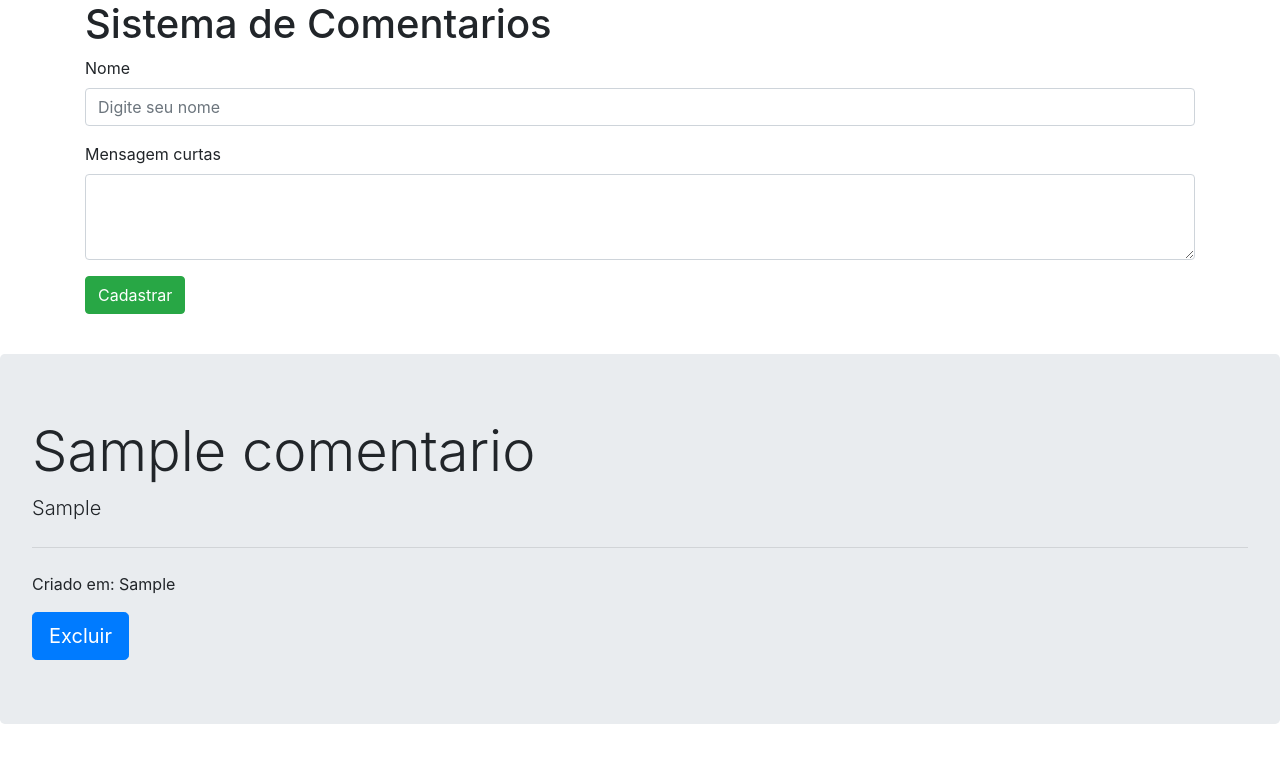
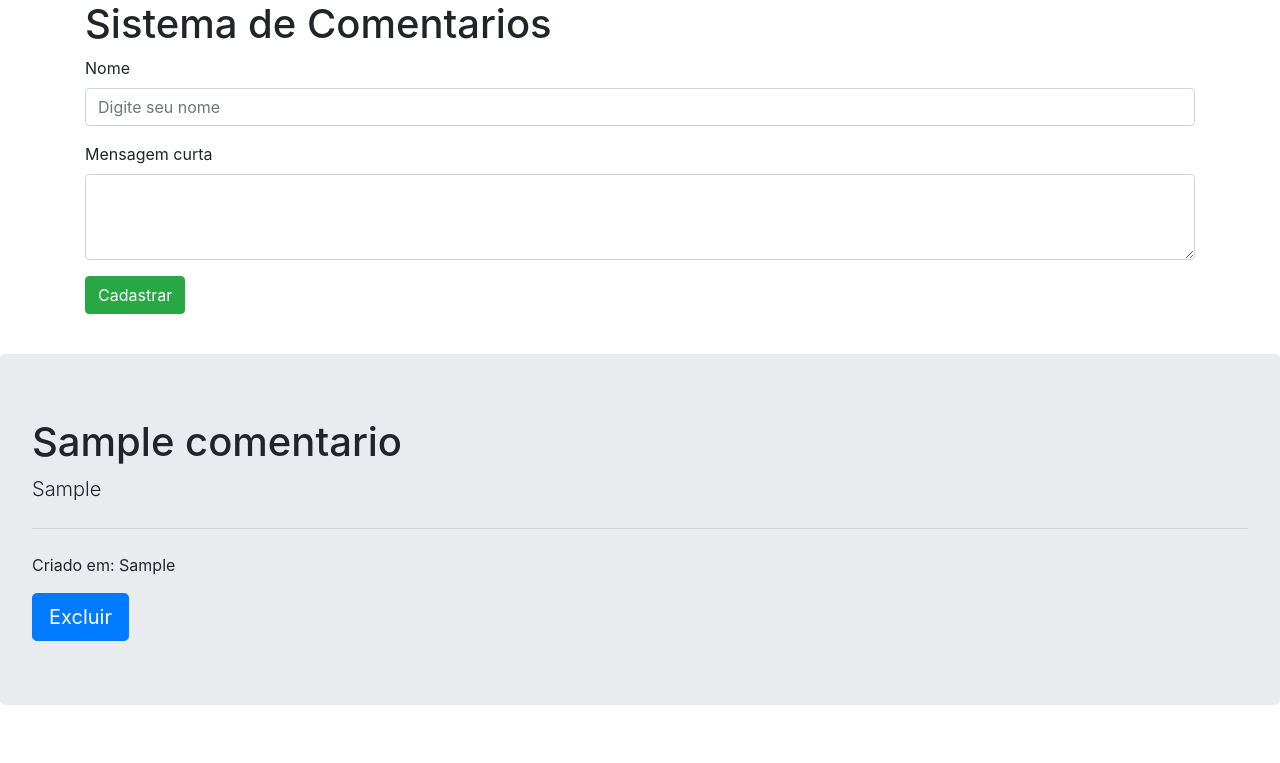
Before and after one commit to Gusttavomarinho/PZP, a PHP site: page /sistema_comentarios/index.php in a window 1280 px wide. Shown: the top 763 px of the page. Run offline with PHP 8.4, Linux system fonts and the light colour scheme; tables that the repository leaves empty or names only in its code hold one stand-in row (values such as "Sample post").

Commit message:
ajustes finais no sistema de comentarios

```diff
--- a/PHPintermediario/sistema_comentarios/index.php
+++ b/PHPintermediario/sistema_comentarios/index.php
@@ -27,7 +27,7 @@ if(isset($_POST['nome']) && empty($_POST['nome']) == false)
             <input type="text" class="form-control" id="form-nome"  placeholder="Digite seu nome" name="nome">
         </div>
         <div class="form-group">
-            <label for="form-mensagem">Mensagem curtas</label>
+            <label for="form-mensagem">Mensagem curta</label>
             <textarea class="form-control" id="form-mensagem" rows="3" name="mensagem"></textarea>
         </div>
         <input type="submit" value="Cadastrar" class="btn btn-success"/><br/><br/>
@@ -42,7 +42,7 @@ if($sql->rowCount() > 0)
     foreach($sql->fetchAll() as $comentario)
     {
         echo '<div class="jumbotron">';
-        echo '<h1 class="display-4">'.$comentario['nome'].'</h1>';
+        echo '<h1 class="display-10">'.$comentario['nome'].'</h1>';
         echo '<p class="lead">'.$comentario['mensagem'].'</p>';
         echo '<hr class="my-4">';
         echo '<p>Criado em: '.$comentario['created'].'</p>';
```
